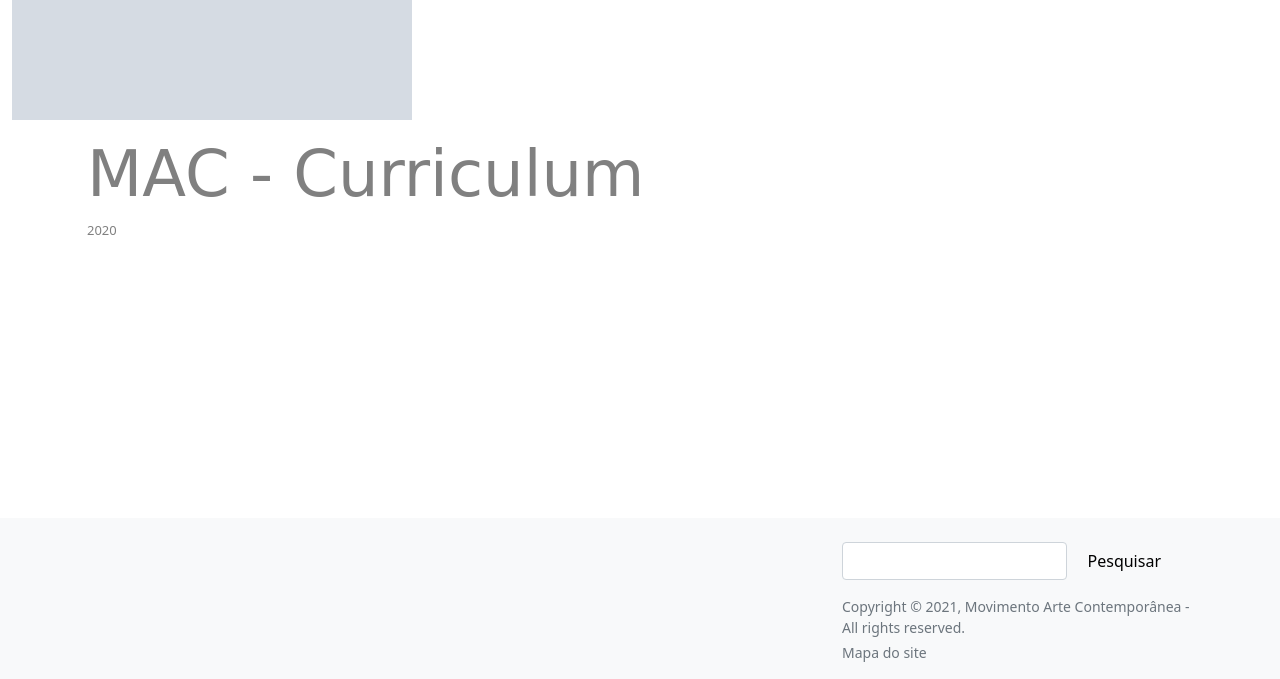
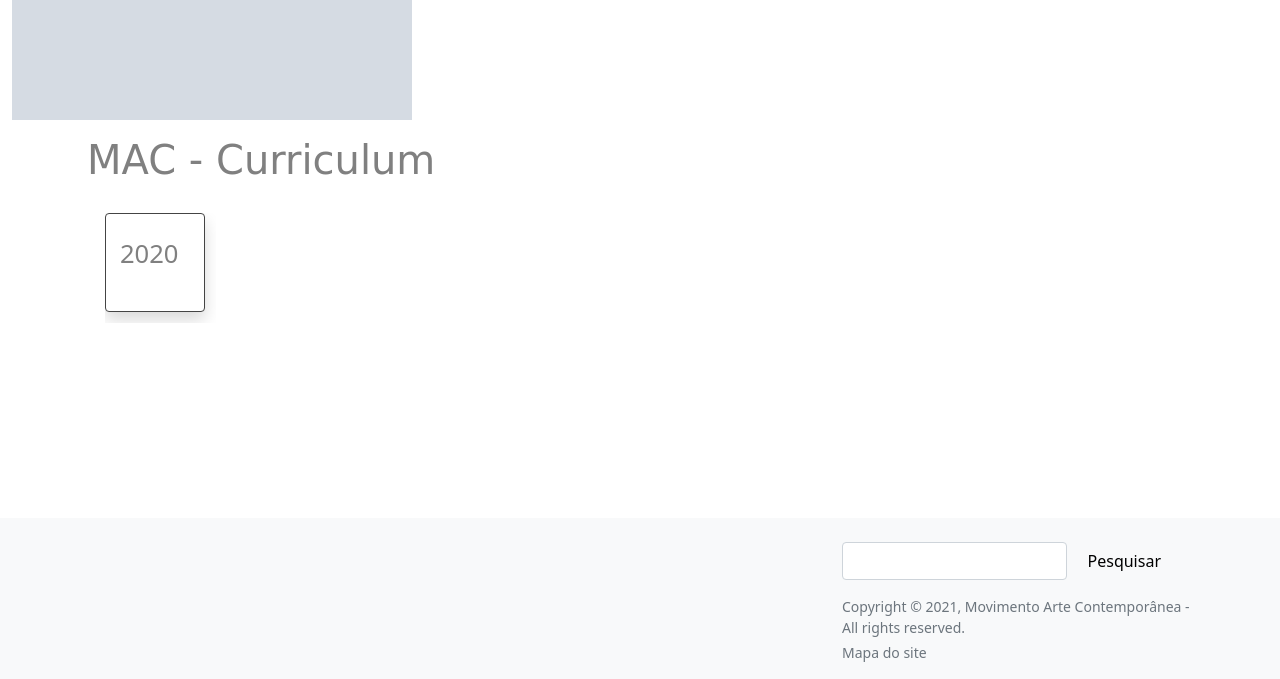
Before and after one commit to filias/mac, a Django app: page /mac/curriculum/ in a window 1280 px wide. Shown: the part 121-800 px from the top of the page. Run offline with Django 3.2, Linux system fonts and the light colour scheme; tables that the repository leaves empty hold one stand-in row (values such as "Sample post"); grey boxes marked "Sample" are stand-in pictures; parts of the project's set-up code (start-up, migrations or seed data) failed here and were passed over; some libraries are stand-ins or nearby versions; some web fonts are replaced.

Commit message:
fix: curriculum resp layout, galeria.html, premios justified text

```diff
--- a/mac/galeria/templates/galeria.html
+++ b/mac/galeria/templates/galeria.html
@@ -11,7 +11,7 @@
             {% for galeria in galerias %}
         <td>
 
-        <h3>MAC - {{ galeria.rua }}</a></h3>
+        <h3>MAC - {{ galeria.rua }}</h3>
 
                 <div class="obras">
                     {% for foto in galeria.fotos.all %}
--- a/mac/galeria/templates/galeria_curriculum.html
+++ b/mac/galeria/templates/galeria_curriculum.html
@@ -7,14 +7,18 @@
     <h1><a href="/mac">MAC</a> - {% trans "curriculum" %}</h1>
 
    {% if years %}
-    <table>
     {% for year in years %}
-        <tr>
-            <td style="padding:0 40px 0 0;" valign="bottom">
-            <h4><a href="/mac/curriculum/{{ year }}">{{ year }}</a></h4>
-        </tr>
+    <div class="square">
+        <div class="content  shadow bg-body rounded">
+            <div class="table">
+                <div class="table-cell">
+                    <p><a href="/mac/curriculum/{{ year }}">{{ year }}</a></p>
+                </div>
+            </div>
+        </div>
+    </div>
     {% endfor %}
-    </table>
+
 
     {% else %}
         <p>Não há curriculum.</p>
--- a/mac/static/css/main.css
+++ b/mac/static/css/main.css
@@ -113,7 +113,6 @@ a:focus, a:active {
 	margin-bottom: 10px;
     text-decoration: none;
     font-family: 'Orelega One', cursive;
-    font-size:5vw;
 
 }
 
@@ -259,7 +258,6 @@ div.obras div.obra{
     width:80px;
     height:80px;
     margin:30px 30px 0 0;
-    border:2px solid #CCC;
     float:left;
 }
 
@@ -302,3 +300,54 @@ div.obra-holder img{
     width:100%;
     position:absolute;
 }
+
+.square {
+    float:left;
+    position: relative;
+    width: 10%;
+    padding-bottom : 10%; /* = width for a 1:1 aspect ratio */
+    margin:1.66%;
+    overflow:hidden;
+}
+
+/* Responsive layout - makes the four columns stack on top of each other instead of next to each other */
+@media screen and (max-width: 600px) {
+    .square {
+      width: 100%;
+    }
+  }
+
+.content {
+    position:absolute;
+    height: 90%; /* = 100% - 2*5% padding */
+    width:90%; /* = 100% - 2*5% padding */
+    padding: 5% 5%;
+    border: #444444;
+    border-style: solid;
+    border-width:0.1em;
+}
+
+@media screen and (max-width: 600px) {
+    .content {
+        position:absolute;
+        height: 90%; /* = 100% - 2*5% padding */
+        width:90%; /* = 100% - 2*5% padding */
+        padding: 2% 2%;
+        border: #444444;
+        border-style: solid;
+        border-width:0.1em;
+    }
+}
+.table{
+    display:table;
+    height:100%;
+    width:100%;
+}
+
+.table-cell{
+    display:table-cell;
+    vertical-align:middle;
+    height:100%;
+    width:100%;
+    font-size: 2vw;
+}
```
Also changed, not shown: mac/galeria/templates/galeria_premios.html (+8 -4 lines).
